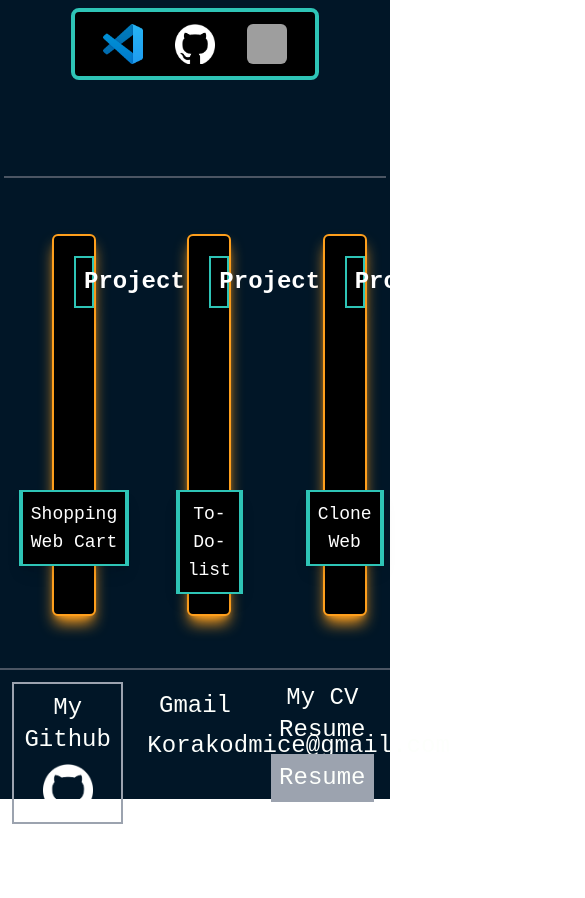
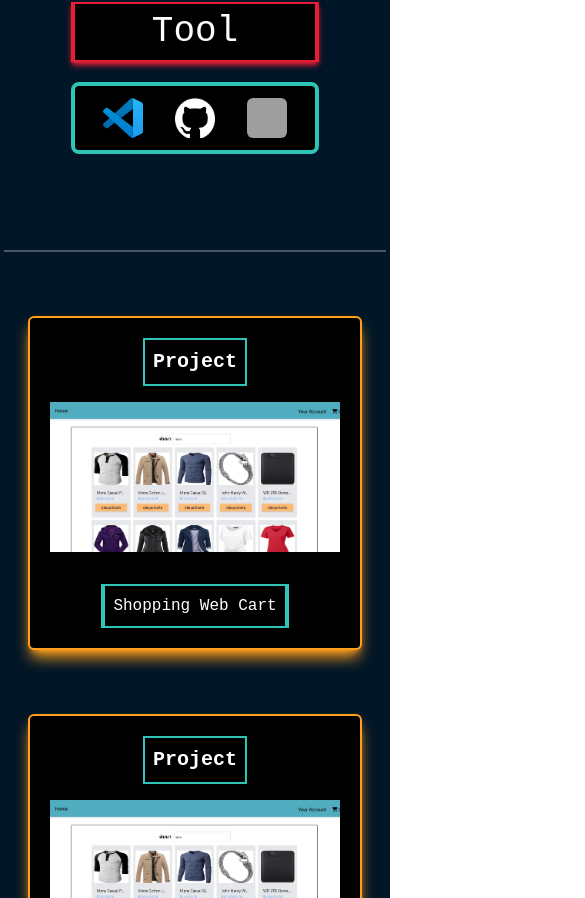
Before and after one commit to Korakodman/portfolio, a React (Vite) app: page / in a window 390 px wide. Shown: the part 1102-2000 px from the top of the page, 585 px wide, since content can reach past the window. Before the commit the page ends 1926 px from the top, so only its background shows below. Built offline with nearby package versions, Linux system fonts and the light colour scheme; grey boxes are pictures that could not be loaded.

Commit message:
make it responsive by using ai

```diff
--- a/src/App.jsx
+++ b/src/App.jsx
@@ -14,9 +14,9 @@ function App() {
       <hr className="border border-gray-600 w-full"></hr>
       <footer className="bg-[#011627]  mx-1 h-[125px] p-2 mt-1 mb-2 justify-center items-center">
         <section className="footer grid grid-cols-3 gap-4 text-center">
-          <div className="border-2 border-gray-400 p-2  ">
-            <div className="text-2xl">
-              <h1 className="text-2xl mb-2">My Github</h1>
+          <div className="border-2 border-[#e71d36] p-2  ">
+            <div className="mb-2">
+              <h1 className="text-2xl ">My Github</h1>
             </div>
             <div className="flex justify-center items-center">
               <img
@@ -27,13 +27,15 @@ function App() {
               ></img>
             </div>
           </div>
-          <div>
-            <div className="p-2">
-              <h1 className="text-2xl mb-2">Gmail</h1>
-              <h1 className="text-2xl mb-2">Korakodmice@gmail.com</h1>
+          <div className="p-4 border-[#e71d36] border-2">
+            <div className="mb-2">
+              <h1 className="text-2xl ">Gmail</h1>
+            </div>
+            <div>
+              <h1 className="text-2xl ">Korakodmice@gmail.com</h1>
             </div>
           </div>
-          <div>
+          <div className=" p-2 border-[#e71d36] border-2">
             <h1 className="text-2xl mb-2">My CV Resume</h1>
             <button className=" bg-gray-400 p-2 text-2xl">Resume</button>
           </div>
--- a/src/Component/About.jsx
+++ b/src/Component/About.jsx
@@ -2,29 +2,30 @@ import React from "react";
 
 function About() {
   return (
-    <div className="about ">
-      <section className="about-me border-black border-2 p-2  grid grid-cols-2 gap-4 h-[680px] bg-[#011627]">
-        <div className="about-me-text p-2   grid  justify-center items-center ml-16  ">
-          <div>
-            <h2 className="text-6xl p-4 -mb-20 overflow-hidden w-fit text-wrap rounded-sm bg-[#011627] border-[#e71d36] border-r-4 border-l-4 border-2">
-              Hi!! I'm Frontend Developer.
-            </h2>
+    <div className="about">
+      <section className="about-me bg-[#011627]  border-black border-2 grid grid-cols-1 md:grid-cols-2 gap-4 md:h-[680px] p-4 md:p-0">
+        <div className="about-me-text flex flex-col justify-center items-center text-center  md:text-left md:ml-16 space-y-4  p-4">
+          <div className="text-3xl md:text-6xl p-4 overflow-hidden w-fit text-wrap rounded-sm  bg-[#011627] border-[#e71d36] border-r-4 border-l-4 border-2">
+            <h2 className="text-white">Hi!! I'm Frontend Developer.</h2>
           </div>
-          <div className="p-2 w-fit -mt-20 ">
-            <p className="text-3xl p-2 w-3/4 text-white ">
+          <div className="text-center md:text-left">
+            <p className="text-xl md:text-3xl p-2  text-white w-full  md:w-3/4">
               My Name is Korakod.
             </p>
-            <p className="text-3xl p-2 w-3/4 text-white flex-wrap">
+            <p
+              className="text-xl md:text-3xl p-2  text-white  w-full  md:w-3/4
+             "
+            >
               I'm Junior Frontend Developer i'm 20 years old i have learning by
               myself and I have interested in Frontend Developer.
             </p>
           </div>
         </div>
-        <div className="image p-2 flex justify-center items-center">
+        <div className="image flex justify-center items-center p-4">
           <img
             src="https://images.unsplash.com/photo-1736598734718-daa665cc511c?q=80&w=1887&auto=format&fit=crop&ixlib=rb-4.0.3&ixid=M3wxMjA3fDB8MHxwaG90by1wYWdlfHx8fGVufDB8fHx8fA%3D%3D"
             alt="image"
-            className="rounded-full w-[400px] h-[400px]"
+            className="rounded-full w-[250px] h-[250px] md:w-[400px] md:h-[400px]  object-cover"
           />
         </div>
       </section>
--- a/src/Component/Header.jsx
+++ b/src/Component/Header.jsx
@@ -1,12 +1,16 @@
 import React from "react";
 
 function Header() {
+  <link
+    rel="stylesheet"
+    href="https://cdnjs.cloudflare.com/ajax/libs/font-awesome/4.7.0/css/font-awesome.min.css"
+  ></link>;
   return (
-    <header className="App-Header p-4 border-4 shadow-sm shadow-[#ff9f1c] border-[#ff9f1c] bg-[#011627]  flex justify-between sticky top-0 z-50">
+    <header className="App-Header p-4 border-4 shadow-sm shadow-[#ff9f1c]  border-[#ff9f1c] bg-[#011627]  flex justify-between sticky top-0 z-50">
       <div className="head-logo p-2">
         <h1 className=" text-2xl  text-white ml-7 cursor-pointer">Korakod.</h1>
       </div>
-      <nav className="head-nav mr-10">
+      <nav className="head-nav mr-10 sm:hidden md:block ">
         <ul className="flex text-xl ">
           <li className="mr-8 warp-to">Home</li>
           <li className="mr-8 warp-to">About</li>
@@ -15,6 +19,15 @@ function Header() {
           <li className="mr-2 warp-to">Contact</li>
         </ul>
       </nav>
+      <nav className="head-nav mr-10 sm:block md:hidden ">
+        <ul className="flex text-xl ">
+          <li className="mr-8 ">Home</li>
+          <li className="mr-8 ">About</li>
+          <li className="mr-8 ">Skill</li>
+          <li className="mr-8 ">Project</li>
+          <li className="mr-2 ">Contact</li>
+        </ul>
+      </nav>
     </header>
   );
 }
--- a/src/Component/Project.jsx
+++ b/src/Component/Project.jsx
@@ -1,45 +1,111 @@
 import React from "react";
 
 function Project() {
+  const projects = [
+    {
+      title: "Shopping Web Cart",
+      image: "Screenshot_5.jpg",
+      link: "https://elaborate-begonia-f659e3.netlify.app/",
+    },
+    {
+      title: "To-Do-list",
+      image: "Screenshot_5.jpg",
+      link: "#",
+    },
+    {
+      title: "Clone Web",
+      image: "Screenshot_5.jpg",
+      link: "#",
+    },
+  ];
+
   return (
-    <section className="project  p-2  bg-[#011627] mt-2 flex justify-center items-center">
-      <div className="container-project grid grid-cols-3 gap-10 mt-5 mb-5">
-        <div className="box-show-project ">
-          <h1 className="text-head-project">Project</h1>
-          <div>
-            <a
-              href="https://elaborate-begonia-f659e3.netlify.app/"
-              target="_blank"
-              rel="noreferrer"
+    <section
+      className="project
+      p-4
+      bg-[#011627]
+      mt-2
+      flex
+      justify-center
+      items-center"
+    >
+      <div
+        className="container-project
+        grid
+        grid-cols-1
+        md:grid-cols-3
+        gap-6
+        md:gap-10
+        mt-5
+        mb-5
+        w-full
+        max-w-6xl"
+      >
+        {projects.map((project, index) => (
+          <div
+            key={index}
+            className="box-show-project
+              mx-2
+              md:mx-10
+              my-5
+              p-5
+              bg-black
+              rounded-md
+              shadow-lg
+              shadow-[#ff9f1c]
+              text-center
+              border-2
+              border-[#ff9f1c]
+              flex
+              flex-col
+              items-center"
+          >
+            <h1
+              className="text-head-project
+              text-xl
+              md:text-2xl
+              font-bold
+              text-white
+              p-2
+              bg-black
+              mb-4
+              shadow-lg
+              border-2
+              border-[#2ec4b6]"
             >
-              <img src="Screenshot_5.jpg" alt="" className="w-full h-[150px]" />
-            </a>
+              Project
+            </h1>
+            <div className="mb-4 w-full">
+              <a href={project.link} target="_blank" rel="noreferrer">
+                <img
+                  src={project.image}
+                  alt={project.title}
+                  className="w-full h-[150px] object-cover"
+                />
+              </a>
+            </div>
+            <div className="flex justify-center items-center">
+              <h2
+                className="text-project
+                text-base
+                md:text-lg
+                text-white
+                p-2
+                mt-4
+                w-fit
+                bg-black
+                shadow-lg
+                border-x-4
+                border-y-2
+                border-[#2ec4b6]"
+              >
+                {project.title}
+              </h2>
+            </div>
           </div>
-          <div className="flex justify-center items-center">
-            <h2 className="text-project">Shopping Web Cart</h2>
-          </div>
-        </div>
-        <div className="box-show-project">
-          <h1 className="text-head-project">Project</h1>
-          <div>
-            <img src="Screenshot_5.jpg" alt="" className="w-full h-[150px]" />
-          </div>
-          <div className="flex items-center justify-center">
-            <h2 className="text-project">To-Do-list</h2>
-          </div>
-        </div>
-        <div className="box-show-project">
-          <h1 className="text-head-project">Project</h1>
-          <div>
-            <img src="Screenshot_5.jpg" alt="" className="w-full h-[150px]" />
-          </div>
-          <div className="flex items-center justify-center">
-            <h2 className="text-project">Clone Web</h2>
-          </div>
-        </div>
+        ))}
       </div>
     </section>
   );
 }
-
 export default Project;
--- a/src/Component/Skill.jsx
+++ b/src/Component/Skill.jsx
@@ -6,7 +6,7 @@ function Skill() {
       <section className="skill    p-2  bg-[#011627] h-[500px] ">
         <div className="skill-text p-2 grid justify-center items-center mb-5 mt-12">
           <div>
-            <h2 className="text-4xl p-2 text-center shadow-md shadow-[#e71d36] mb-5 bg-black border-2 border-[#e71d36] border-r-4 border-l-4 ">
+            <h2 className="text-4xl p-2 text-center shadow-md  shadow-[#e71d36] mb-5 bg-black border-2 border-[#e71d36] border-r-4 border-l-4 ">
               Skill
             </h2>
           </div>
--- a/src/index.css
+++ b/src/index.css
@@ -14,12 +14,3 @@
 .logo{
  @apply w-10 h-10 mx-4  text-white rounded-md flex items-center justify-center;
 }
-.box-show-project{
-  @apply mx-10 my-5 p-5 bg-black rounded-md shadow-lg shadow-[#ff9f1c] text-center border-2 border-[#ff9f1c] flex-row items-center ;
-}
-.text-head-project{
-  @apply text-2xl font-bold text-white p-2 bg-black mb-4 shadow-lg border-2 border-[#2ec4b6] ;
-}
-.text-project{
-  @apply text-lg text-white p-2 mt-4 w-fit  bg-black  shadow-lg border-x-4 border-y-2  border-[#2ec4b6]   ;
-}
```
